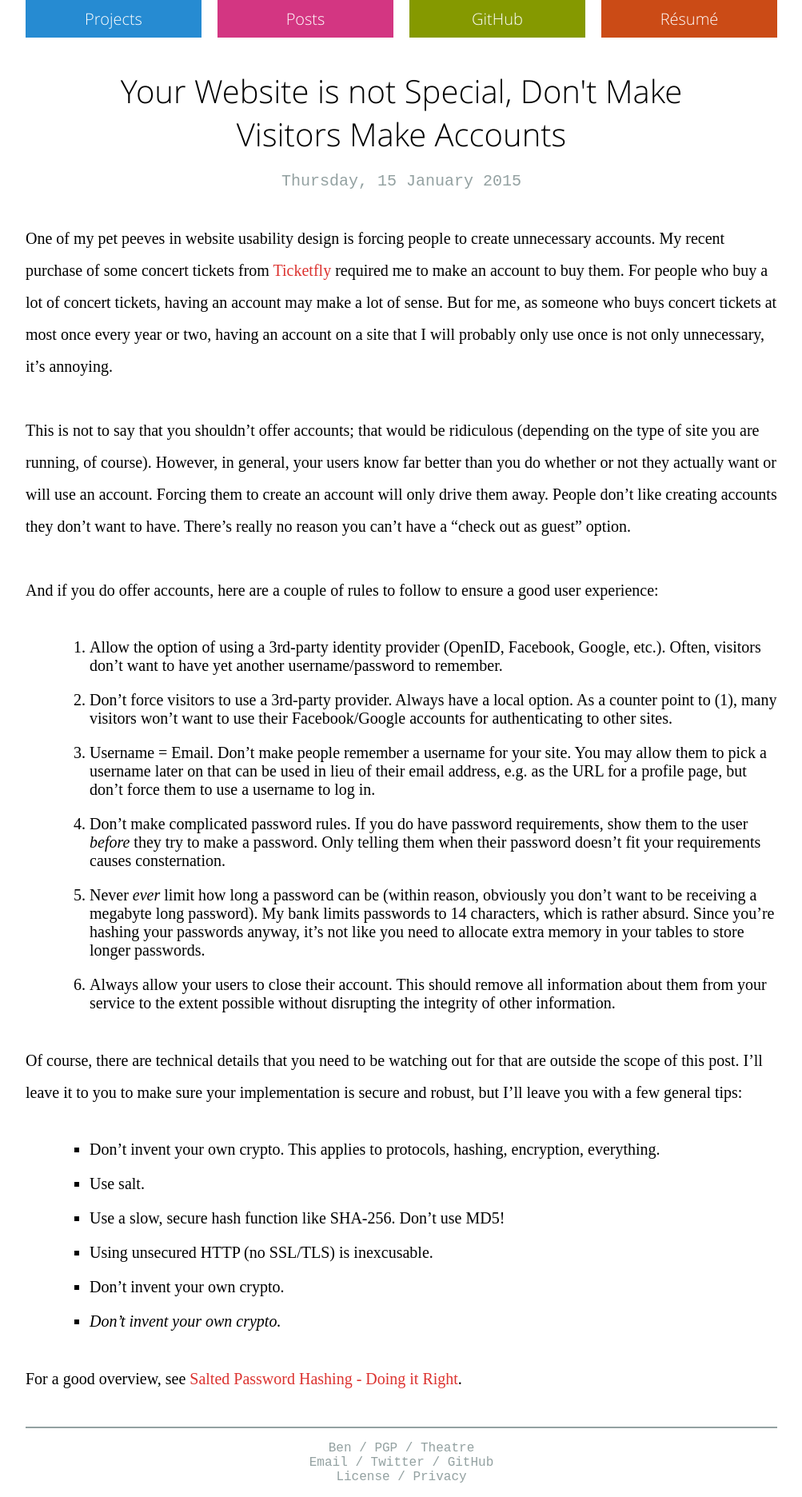
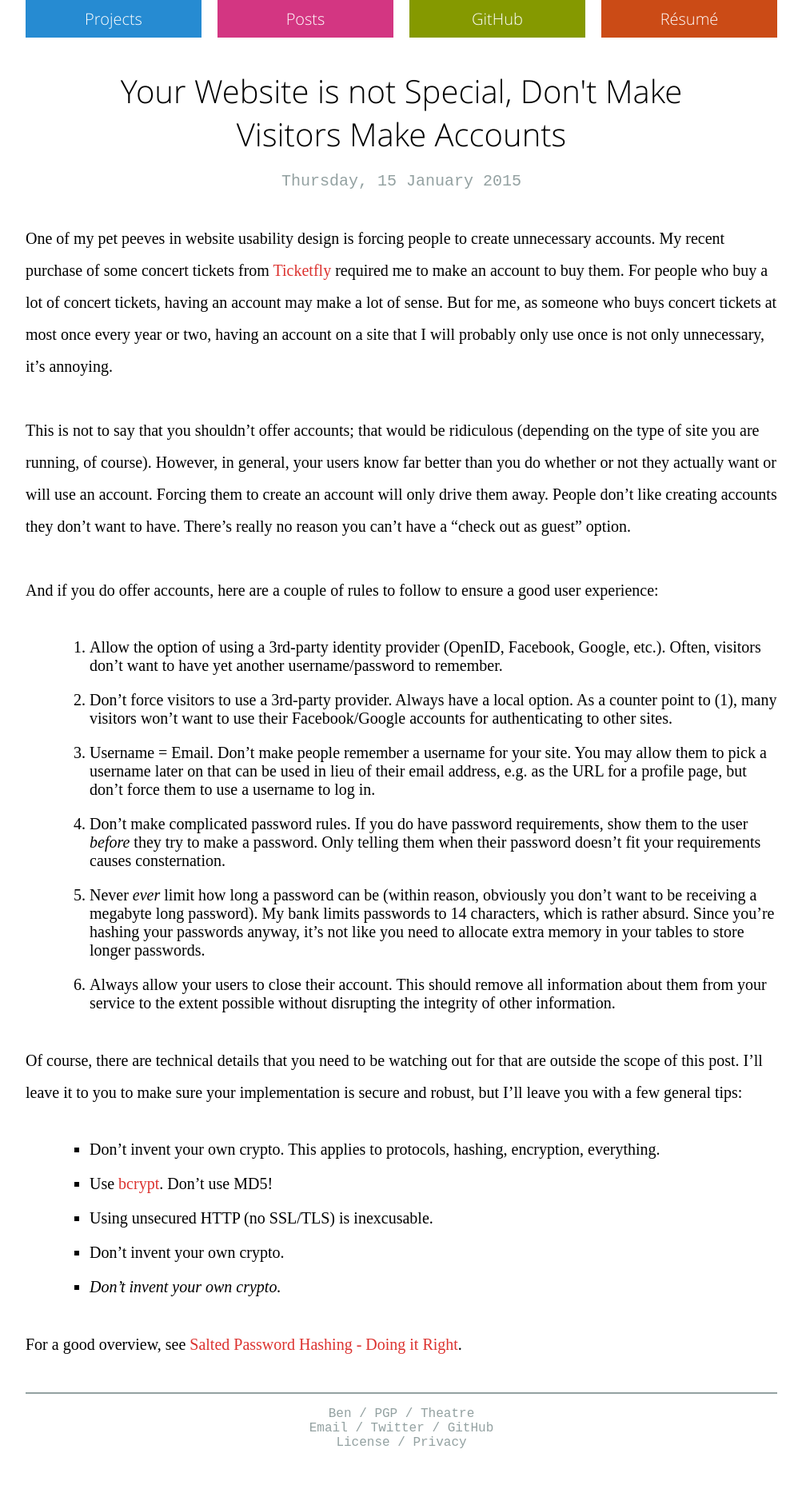
Before and after one commit to benburwell/benburwell.github.io, a Jekyll site: the page built from _posts/2015-01-16-your-website-is-not-special-dont-make-visitors-make-accounts.markdown, in a window 1280 px wide. Shown: the whole page at 80% size, without its empty margins (138-1141 px from the left). Built offline with Jekyll 4.4.1, drawn with Linux system fonts in a browser that asks for light colours; some web fonts are replaced; Markdown is read by kramdown in place of the engine named in the settings; after the commit the page ends 1829 px from its top, so only the background shows below that.

Commit message:
Updated accounts/passwords article to include bcrypt

```diff
--- a/_posts/2015-01-16-your-website-is-not-special-dont-make-visitors-make-accounts.markdown
+++ b/_posts/2015-01-16-your-website-is-not-special-dont-make-visitors-make-accounts.markdown
@@ -22,8 +22,7 @@ And if you do offer accounts, here are a couple of rules to follow to ensure a g
 Of course, there are technical details that you need to be watching out for that are outside the scope of this post. I'll leave it to you to make sure your implementation is secure and robust, but I'll leave you with a few general tips:
 
 * Don't invent your own crypto. This applies to protocols, hashing, encryption, everything.
-* Use salt.
-* Use a slow, secure hash function like SHA-256. Don't use MD5!
+* Use [bcrypt](http://codahale.com/how-to-safely-store-a-password/). Don't use MD5!
 * Using unsecured HTTP (no SSL/TLS) is inexcusable.
 * Don't invent your own crypto.
 * *Don't invent your own crypto.*
```
